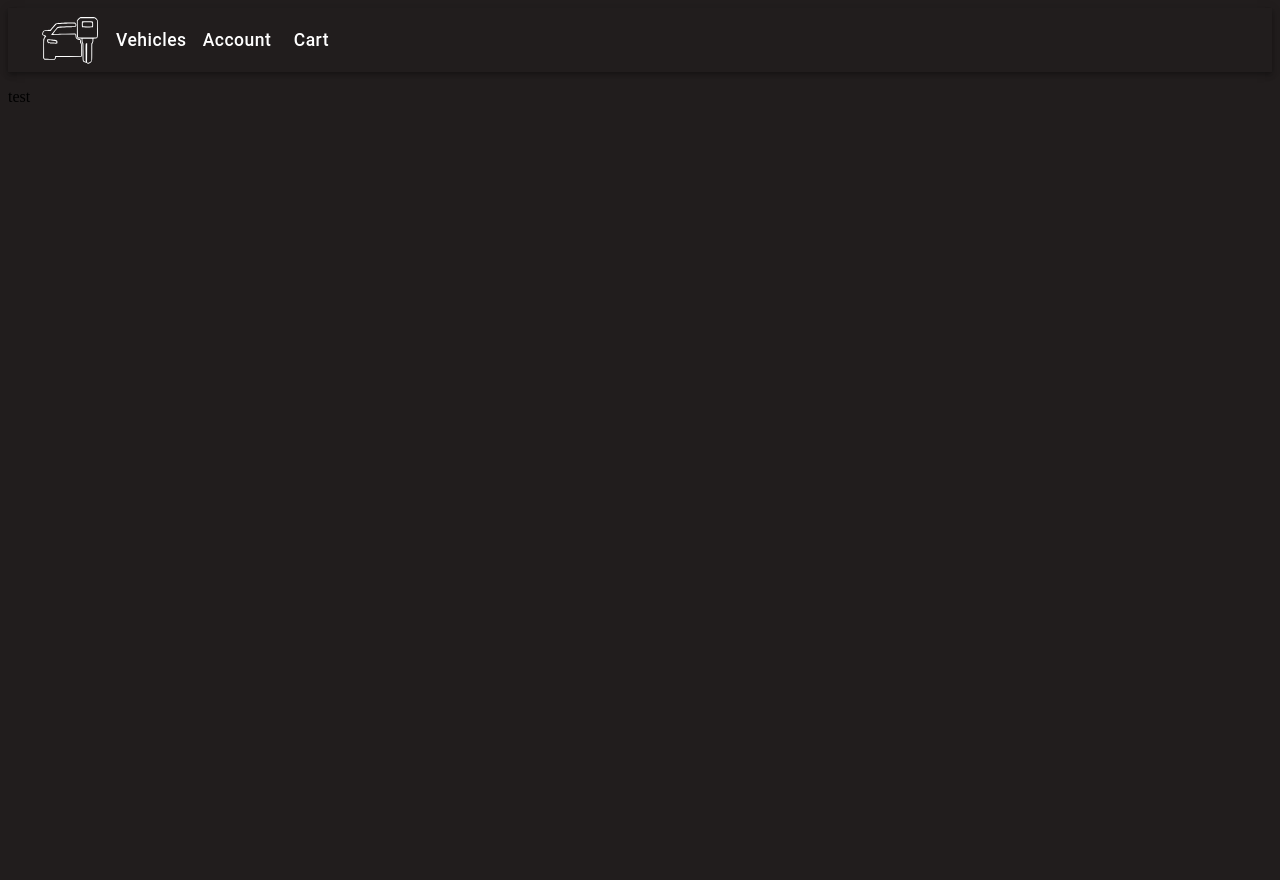
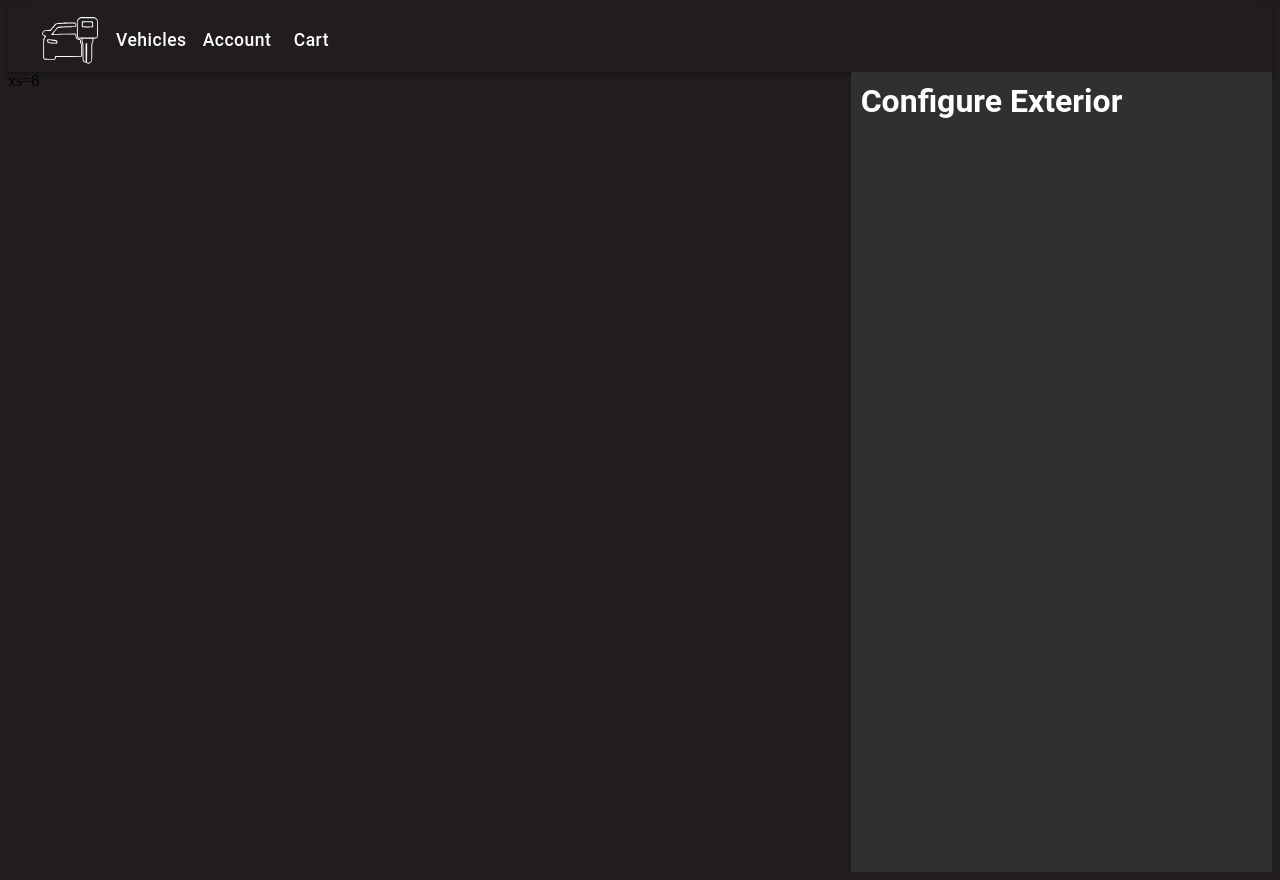
Before and after one commit to evanharr/SuperSimple3444, a React (Create React App) app: page /car-configuration in a window 1280 px wide. Shown: the top 880 px of the page. Before the commit the page ends 800 px from the top, so only its background shows below. Built offline with nearby package versions, Linux system fonts and the light colour scheme.

Commit message:
Fixed errors in Vehicles and started work on Car Configuration page

```diff
--- a/src/CarConfig.jsx
+++ b/src/CarConfig.jsx
@@ -1,12 +1,20 @@
 import React from 'react';
 import { Box, Grid } from '@mui/material';
 import './Styles/style.css'
-import { BoldButton, VehicleButton } from './Styles/MUIStyle.js'
+import { BoldButton } from './Styles/MUIStyle.js'
 import TrimPic from './Images/Trim.png'
 
 export default function CarConfig()
 {
     return(
-        <p>test</p>
+    <Grid container
+    direction="row">
+        <Grid item xs={8}>
+            xs=8
+        </Grid>
+        <Grid item xs={4} sx={{backgroundColor: "#303030", height:'100vh'}}>
+            <h1 className='boldText' style={{margin:'10px'}}> Configure Exterior</h1>
+        </Grid>
+    </Grid>
     )
 }
--- a/src/Vehicles.jsx
+++ b/src/Vehicles.jsx
@@ -9,13 +9,16 @@ import { Link } from 'react-router-dom'
 //Returns entry for each vehicle that goes on page
 function VehicleEntry()
 {
+  var name = "Car Example";
+  var price = "$100,000"
+
   return(
     <Grid item xs="auto">
     <Link style={{color: 'white'}} to="/car-configuration">
-      <VehicleButton sx={{ display: 'grid' }}>
+      <VehicleButton sx={{ display: 'grid'}} >
         <img src={TrimPic} alt="Car button"></img>
         <p>Car Example</p>
-        <p> $100,000 Starting MSRP*</p>
+        <p>$100,000 Starting MSRP*</p>
       </VehicleButton>
     </Link>
     </Grid>
@@ -36,7 +39,7 @@ function TabPanel(props) {
     >
       {value === index && (
         <Box sx={{ p: 3 }}>
-          <Typography>{children}</Typography>
+          <Typography component={'span'}>{children}</Typography>
         </Box>
       )}
     </div>
@@ -65,16 +68,14 @@ export default function Vehicles(){
 
     return(
         <Box>
-        <Tabs value={value} onChange={handleChange} sx={{backgroundColor: '#303030', p:1 }} centered>
-                <BoldTab style={{color:'white'}} label="SEDANS" {...a11yProps(0)} />
-                <BoldTab style={{color:'white'}} label="SUVS" {...a11yProps(1)} />
-                <BoldTab style={{color:'white'}} label="CROSSOVERS" {...a11yProps(2)} />
-        </Tabs>
-
-        <h1 className='boldText' style={{margin:'10px 70px'}}>SEDANS</h1>
-
+          <Tabs value={value} onChange={handleChange} sx={{backgroundColor: '#303030', p:1 }} centered>
+            <BoldTab style={{color:'white'}} label="SEDANS" {...a11yProps(0)} />
+            <BoldTab style={{color:'white'}} label="SUVS" {...a11yProps(1)} />
+            <BoldTab style={{color:'white'}} label="CROSSOVERS" {...a11yProps(2)} />
+          </Tabs>
 
           <TabPanel value={value} index={0}>
+            <h1 className='boldText' style={{margin:'0px 50px'}}>SEDANS</h1>
             <Grid container
             justifyContent="left"
             alignItems="center"
@@ -89,6 +90,7 @@ export default function Vehicles(){
             </Grid>
           </TabPanel>
           <TabPanel value={value} index={1}>
+            <h1 className='boldText' style={{margin:'0px 50px'}}>SUVS</h1>
             <Grid container
             justifyContent="left"
             alignItems="center"
@@ -101,6 +103,7 @@ export default function Vehicles(){
              </Grid>
           </TabPanel>
           <TabPanel value={value} index={2}>
+            <h1 className='boldText' style={{margin:'0px 50px'}}>CROSSOVERS</h1>
             <Grid container
             justifyContent="left"
             alignItems="center"
```
